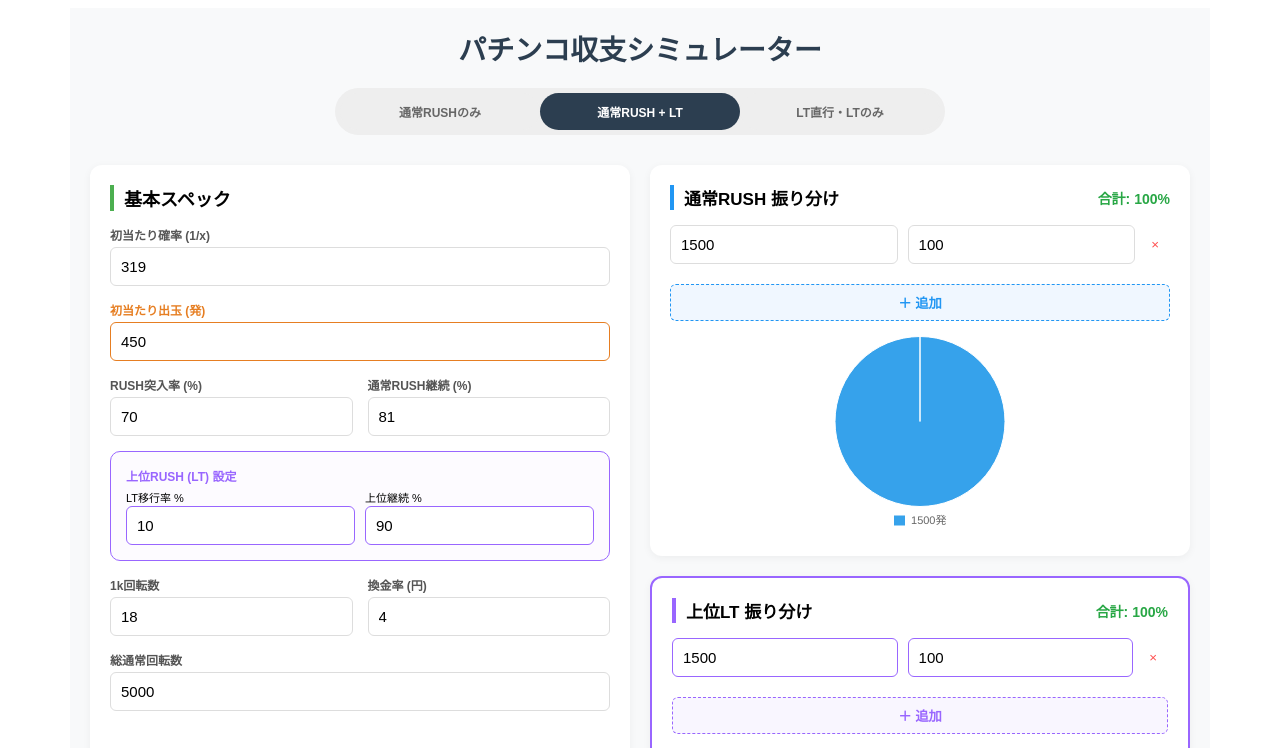
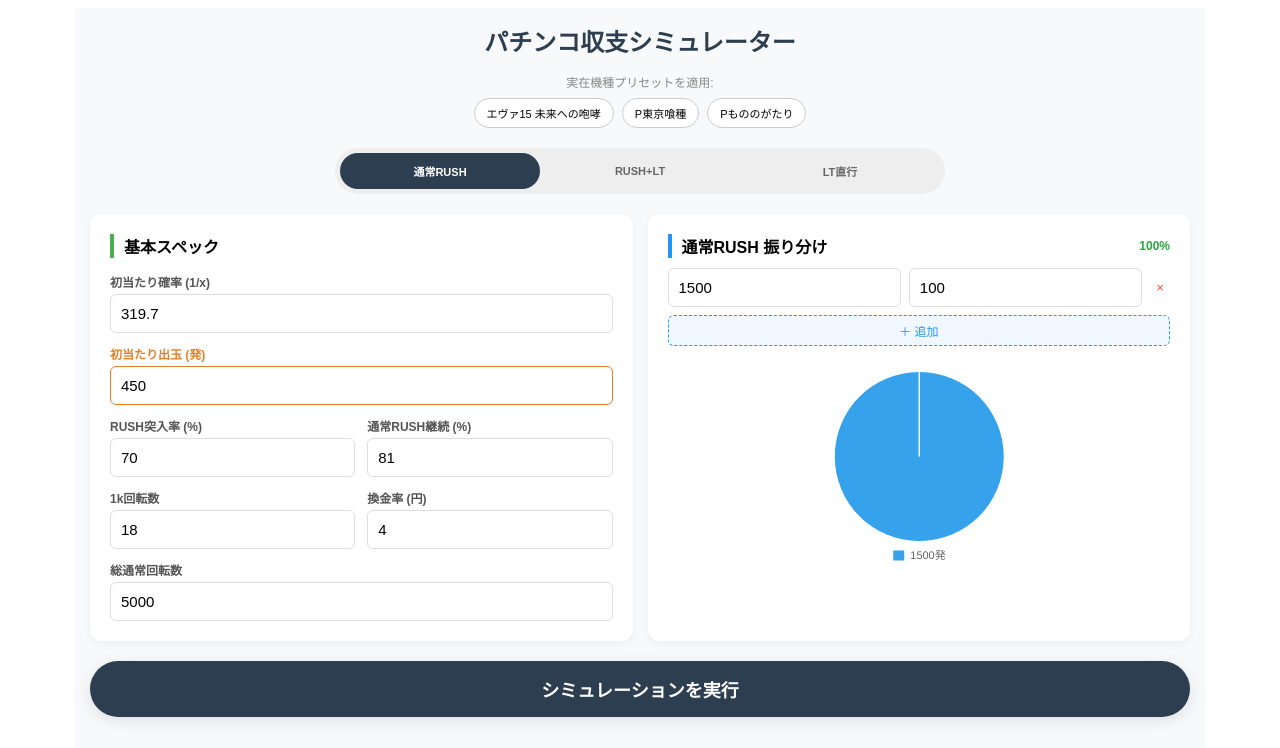
Before and after one commit to 5424076ktbya/web_final_report, a React (Vite) app: page / in a window 1280 px wide. Shown: the top 748 px of the page. Built offline with nearby package versions, Linux system fonts and the light colour scheme.

Commit message:
Add files via upload

```diff
--- a/src/App.jsx
+++ b/src/App.jsx
@@ -3,9 +3,44 @@ import { runSlumpSimulation } from "./simulator";
 import ResultChart from "./ResultChart";
 import PieDist from "./PieDist";
 
+// 1. 機種プリセットデータ
+const PRESETS = {
+  eva15: {
+    name: "エヴァ15 未来への咆哮",
+    hitProb: 319.7, rushRate: 70, continueRate: 81, firstBonus: 450,
+    payouts: [{ balls: 1500, rate: 100 }],
+    mode: 0
+  },
+  tokyoguru: {
+    name: "P東京喰種",
+    hitProb: 399.9,
+    rushRate: 51,
+    firstBonus: 1500,
+    upperPayouts: [
+      { balls: 3000, rate: 97 },
+      { balls: 6000, rate: 3 }
+    ],
+    ltContinueRate: 75,
+    mode: 2
+  },
+  mononogatari: {
+    name: "Pもののがたり",
+    hitProb: 149.9,
+    rushRate: 25.5,
+    firstBonus: 300,
+    upperPayouts: [
+      { balls: 1500, rate: 50 },
+      { balls: 3000, rate: 25 },
+      { balls: 6000, rate: 25 }
+    ],
+    ltContinueRate: 73,
+    mode: 2
+  }
+};
+
 export default function App() {
-  const [mode, setMode] = useState(1);
-  const [hitProb, setHitProb] = useState(319);
+  const [mode, setMode] = useState(0);
+  const [hitProb, setHitProb] = useState(319.7);
   const [rushRate, setRushRate] = useState(70);
   const [continueRate, setContinueRate] = useState(81);
   const [firstBonus, setFirstBonus] = useState(450);
@@ -14,29 +49,47 @@ export default function App() {
   const [exchangeRate, setExchangeRate] = useState(4.0);
   const [ltEntryRate, setLtEntryRate] = useState(10);
   const [ltContinueRate, setLtContinueRate] = useState(90);
-
   const [payouts, setPayouts] = useState([{ balls: 1500, rate: 100 }]);
   const [upperPayouts, setUpperPayouts] = useState([{ balls: 1500, rate: 100 }]);
   const [result, setResult] = useState(null);
 
+  const applyPreset = (key) => {
+    const p = PRESETS[key];
+    if (!p) return;
+    setHitProb(p.hitProb);
+    setRushRate(p.rushRate);
+    setFirstBonus(p.firstBonus);
+    setMode(p.mode);
+    if (p.mode === 2) {
+      setUpperPayouts([...p.upperPayouts]);
+      setLtContinueRate(p.ltContinueRate);
+      setLtEntryRate(100);
+      setContinueRate(0);
+      setPayouts([{ balls: 1500, rate: 100 }]);
+    } else {
+      setPayouts([...p.payouts]);
+      setContinueRate(p.continueRate || 81);
+      if (p.upperPayouts) setUpperPayouts([...p.upperPayouts]);
+      if (p.ltContinueRate) setLtContinueRate(p.ltContinueRate);
+      if (p.ltEntryRate) setLtEntryRate(p.ltEntryRate || 0);
+    }
+  };
+
   const addRow = (setter, list) => setter([...list, { balls: "", rate: "" }]);
   const removeRow = (setter, list, i) => setter(list.filter((_, idx) => idx !== i));
-  const calcTotal = (list) => list.reduce((sum, p) => sum + Number(p.rate), 0);
-
-  const totalRate = calcTotal(payouts);
-  const totalUpperRate = calcTotal(upperPayouts);
+  const calcTotal = (list) => list.reduce((sum, p) => sum + Number(p.rate || 0), 0);
 
   const handleSimulate = () => {
+    const totalRate = calcTotal(payouts);
+    const totalUpperRate = calcTotal(upperPayouts);
     if (mode !== 2 && totalRate !== 100) { alert("通常RUSHの振り分けを100%にしてください"); return; }
     if (mode !== 0 && totalUpperRate !== 100) { alert("上位LTの振り分けを100%にしてください"); return; }
-
     const data = runSlumpSimulation({
       hitProb, rushRate, firstBonus, border, exchangeRate,
       continueRate: mode === 2 ? 0 : continueRate,
       ltEntryRate: mode === 0 ? 0 : (mode === 2 ? 100 : ltEntryRate),
       ltContinueRate: mode === 0 ? 0 : ltContinueRate,
-      payouts,
-      upperPayouts: mode === 0 ? [] : upperPayouts
+      payouts, upperPayouts: mode === 0 ? [] : upperPayouts
     }, totalSpins);
     setResult(data);
   };
@@ -46,24 +99,33 @@ export default function App() {
   const cardStyle = { backgroundColor: "#fff", padding: "20px", borderRadius: "12px", boxShadow: "0 2px 8px rgba(0,0,0,0.05)", height: "100%", boxSizing: "border-box" };
   const getBtnStyle = (active) => ({
     padding: "10px 15px", borderRadius: "20px", border: "none", cursor: "pointer", fontWeight: "bold", transition: "0.3s",
-    background: active ? "#2c3e50" : "#eee", color: active ? "white" : "#666", flex: 1, fontSize: "12px"
+    background: active ? "#2c3e50" : "#eee", color: active ? "white" : "#666", flex: 1, fontSize: "11px"
   });
 
   return (
-    <div style={{ padding: "20px", maxWidth: "1100px", margin: "0 auto", fontFamily: "sans-serif", backgroundColor: "#f8f9fa", minHeight: "100vh" }}>
-      <header style={{ textAlign: "center", marginBottom: "30px" }}>
-        <h1 style={{ margin: 0, color: "#2c3e50", fontSize: "28px" }}>パチンコ収支シミュレーター</h1>
+    <div style={{ padding: "15px", maxWidth: "1100px", margin: "0 auto", fontFamily: "sans-serif", backgroundColor: "#f8f9fa", minHeight: "100vh" }}>
+      <header style={{ textAlign: "center", marginBottom: "20px" }}>
+        <h1 style={{ margin: 0, color: "#2c3e50", fontSize: "24px" }}>パチンコ収支シミュレーター</h1>
+        <div style={{ marginTop: "15px", display: "flex", flexWrap: "wrap", gap: "8px", justifyContent: "center" }}>
+          <span style={{fontSize: "12px", width: "100%", color: "#888"}}>実在機種プリセットを適用:</span>
+          {Object.keys(PRESETS).map(key => (
+            <button key={key} onClick={() => applyPreset(key)} style={{padding: "6px 12px", borderRadius: "15px", border: "1px solid #ccc", background: "#fff", fontSize: "11px", cursor: "pointer"}}>
+              {PRESETS[key].name}
+            </button>
+          ))}
+        </div>
         <div style={{ marginTop: "20px", display: "flex", background: "#eee", padding: "5px", borderRadius: "30px", maxWidth: "600px", margin: "20px auto 0" }}>
-          <button onClick={() => setMode(0)} style={getBtnStyle(mode === 0)}>通常RUSHのみ</button>
-          <button onClick={() => setMode(1)} style={getBtnStyle(mode === 1)}>通常RUSH + LT</button>
-          <button onClick={() => setMode(2)} style={getBtnStyle(mode === 2)}>LT直行・LTのみ</button>
+          <button onClick={() => setMode(0)} style={getBtnStyle(mode === 0)}>通常RUSH</button>
+          <button onClick={() => setMode(1)} style={getBtnStyle(mode === 1)}>RUSH+LT</button>
+          <button onClick={() => setMode(2)} style={getBtnStyle(mode === 2)}>LT直行</button>
         </div>
       </header>
 
-      <div style={{ display: "grid", gridTemplateColumns: "repeat(auto-fit, minmax(360px, 1fr))", gap: "20px", marginBottom: "30px" }}>
+      <div style={{ display: "grid", gridTemplateColumns: "repeat(auto-fit, minmax(min(100%, 350px), 1fr))", gap: "15px", marginBottom: "20px" }}>
+        {/* 左カラム：基本スペック */}
         <div style={cardStyle}>
-          <h3 style={{ marginTop: 0, borderLeft: "4px solid #4CAF50", paddingLeft: "10px", fontSize: "18px", marginBottom: "15px" }}>基本スペック</h3>
-          <div style={{ display: "grid", gridTemplateColumns: "1fr 1fr", gap: "15px" }}>
+          <h3 style={{ marginTop: 0, borderLeft: "4px solid #4CAF50", paddingLeft: "10px", fontSize: "16px", marginBottom: "15px" }}>基本スペック</h3>
+          <div style={{ display: "grid", gridTemplateColumns: "1fr 1fr", gap: "12px" }}>
             <div style={{ gridColumn: "span 2" }}>
               <label style={labelStyle}>初当たり確率 (1/x)</label>
               <input type="number" value={hitProb} onChange={e => setHitProb(e.target.value)} style={inputStyle} />
@@ -77,7 +139,7 @@ export default function App() {
               <div><label style={labelStyle}>通常RUSH継続 (%)</label><input type="number" value={continueRate} onChange={e => setContinueRate(e.target.value)} style={inputStyle} /></div>
             )}
             {mode !== 0 && (
-              <div style={{ gridColumn: "span 2", padding: "15px", backgroundColor: "#fdfbff", border: "1px solid #9966FF", borderRadius: "10px" }}>
+              <div style={{ gridColumn: "span 2", padding: "12px", backgroundColor: "#fdfbff", border: "1px solid #9966FF", borderRadius: "10px" }}>
                 <label style={{ ...labelStyle, color: "#9966FF" }}>上位RUSH (LT) 設定</label>
                 <div style={{ display: "flex", gap: "10px" }}>
                   {mode === 1 && (
@@ -93,75 +155,66 @@ export default function App() {
           </div>
         </div>
 
-        <div style={{ display: "flex", flexDirection: "column", gap: "20px" }}>
+        {/* 右カラム：振り分け設定 */}
+        <div style={{ display: "flex", flexDirection: "column", gap: "15px" }}>
           {mode !== 2 && (
             <div style={cardStyle}>
-              <div style={{ display: "flex", justifyContent: "space-between", alignItems: "center", marginBottom: "15px" }}>
-                <h3 style={{ margin: 0, borderLeft: "4px solid #2196F3", paddingLeft: "10px", fontSize: "17px" }}>通常RUSH 振り分け</h3>
-                <span style={{ fontSize: "14px", fontWeight: "bold", color: totalRate === 100 ? "#28a745" : "#dc3545" }}>合計: {totalRate}%</span>
+              <div style={{ display: "flex", justifyContent: "space-between", alignItems: "center", marginBottom: "10px" }}>
+                <h3 style={{ margin: 0, borderLeft: "4px solid #2196F3", paddingLeft: "10px", fontSize: "16px" }}>通常RUSH 振り分け</h3>
+                <span style={{ fontSize: "12px", fontWeight: "bold", color: calcTotal(payouts) === 100 ? "#28a745" : "#dc3545" }}>{calcTotal(payouts)}%</span>
               </div>
-              <div style={{ maxHeight: "160px", overflowY: "auto", paddingRight: "5px" }}>
+              <div style={{ maxHeight: "140px", overflowY: "auto" }}>
                 {payouts.map((p, i) => (
-                  <div key={i} style={{ display: "flex", gap: "10px", marginBottom: "10px" }}>
-                    <input type="number" value={p.balls} placeholder="玉数" onChange={e => { const n = [...payouts]; n[i].balls = e.target.value; setPayouts(n) }} style={inputStyle} />
+                  <div key={i} style={{ display: "flex", gap: "8px", marginBottom: "8px" }}>
+                    <input type="number" value={p.balls} placeholder="玉" onChange={e => { const n = [...payouts]; n[i].balls = e.target.value; setPayouts(n) }} style={inputStyle} />
                     <input type="number" value={p.rate} placeholder="%" onChange={e => { const n = [...payouts]; n[i].rate = e.target.value; setPayouts(n) }} style={inputStyle} />
-                    <button onClick={() => removeRow(setPayouts, payouts, i)} style={{ border: "none", background: "none", color: "#ff4d4d", cursor: "pointer" }}>×</button>
+                    <button onClick={() => removeRow(setPayouts, payouts, i)} style={{ border: "none", background: "none", color: "#ff4d4d" }}>×</button>
                   </div>
                 ))}
               </div>
-              <button onClick={() => addRow(setPayouts, payouts)} style={{ width: "100%", marginTop: "10px", padding: "8px", border: "1px dashed #2196F3", borderRadius: "6px", background: "#f0f7ff", color: "#2196F3", fontWeight: "bold", cursor: "pointer" }}>＋ 追加</button>
+              <button onClick={() => addRow(setPayouts, payouts)} style={{ width: "100%", padding: "6px", border: "1px dashed #2196F3", borderRadius: "6px", background: "#f0f7ff", color: "#2196F3", fontSize: "12px", cursor: "pointer", marginBottom: "10px" }}>＋ 追加</button>
+              {/* 円グラフコンポーネントを復活 */}
               <PieDist dist={payouts} />
             </div>
           )}
 
           {mode !== 0 && (
             <div style={{ ...cardStyle, border: "2px solid #9966FF" }}>
-              <div style={{ display: "flex", justifyContent: "space-between", alignItems: "center", marginBottom: "15px" }}>
-                <h3 style={{ margin: 0, borderLeft: "4px solid #9966FF", paddingLeft: "10px", fontSize: "17px" }}>上位LT 振り分け</h3>
-                <span style={{ fontSize: "14px", fontWeight: "bold", color: totalUpperRate === 100 ? "#28a745" : "#dc3545" }}>合計: {totalUpperRate}%</span>
+              <div style={{ display: "flex", justifyContent: "space-between", alignItems: "center", marginBottom: "10px" }}>
+                <h3 style={{ margin: 0, borderLeft: "4px solid #9966FF", paddingLeft: "10px", fontSize: "16px" }}>上位LT 振り分け</h3>
+                <span style={{ fontSize: "12px", fontWeight: "bold", color: calcTotal(upperPayouts) === 100 ? "#28a745" : "#dc3545" }}>{calcTotal(upperPayouts)}%</span>
               </div>
-              <div style={{ maxHeight: "160px", overflowY: "auto", paddingRight: "5px" }}>
+              <div style={{ maxHeight: "140px", overflowY: "auto" }}>
                 {upperPayouts.map((p, i) => (
-                  <div key={i} style={{ display: "flex", gap: "10px", marginBottom: "10px" }}>
-                    <input type="number" value={p.balls} placeholder="玉数" onChange={e => { const n = [...upperPayouts]; n[i].balls = e.target.value; setUpperPayouts(n) }} style={{...inputStyle, borderColor: "#9966FF"}} />
+                  <div key={i} style={{ display: "flex", gap: "8px", marginBottom: "8px" }}>
+                    <input type="number" value={p.balls} placeholder="玉" onChange={e => { const n = [...upperPayouts]; n[i].balls = e.target.value; setUpperPayouts(n) }} style={{...inputStyle, borderColor: "#9966FF"}} />
                     <input type="number" value={p.rate} placeholder="%" onChange={e => { const n = [...upperPayouts]; n[i].rate = e.target.value; setUpperPayouts(n) }} style={{...inputStyle, borderColor: "#9966FF"}} />
-                    <button onClick={() => removeRow(setUpperPayouts, upperPayouts, i)} style={{ border: "none", background: "none", color: "#ff4d4d", cursor: "pointer" }}>×</button>
+                    <button onClick={() => removeRow(setUpperPayouts, upperPayouts, i)} style={{ border: "none", background: "none", color: "#ff4d4d" }}>×</button>
                   </div>
                 ))}
               </div>
-              <button onClick={() => addRow(setUpperPayouts, upperPayouts)} style={{ width: "100%", marginTop: "10px", padding: "8px", border: "1px dashed #9966FF", borderRadius: "6px", background: "#f9f6ff", color: "#9966FF", fontWeight: "bold", cursor: "pointer" }}>＋ 追加</button>
+              <button onClick={() => addRow(setUpperPayouts, upperPayouts)} style={{ width: "100%", padding: "6px", border: "1px dashed #9966FF", borderRadius: "6px", background: "#f9f6ff", color: "#9966FF", fontSize: "12px", cursor: "pointer", marginBottom: "10px" }}>＋ 追加</button>
+              {/* 円グラフコンポーネントを復活 */}
               <PieDist dist={upperPayouts} />
             </div>
           )}
         </div>
       </div>
 
-      <button onClick={handleSimulate} style={{ width: "100%", padding: "20px", fontSize: "22px", fontWeight: "bold", borderRadius: "50px", border: "none", backgroundColor: "#2c3e50", color: "white", cursor: "pointer", boxShadow: "0 6px 20px rgba(0,0,0,0.1)", marginBottom: "40px" }}>シミュレーションを実行</button>
+      <button onClick={handleSimulate} style={{ width: "100%", padding: "15px", fontSize: "18px", fontWeight: "bold", borderRadius: "50px", border: "none", backgroundColor: "#2c3e50", color: "white", cursor: "pointer", boxShadow: "0 4px 15px rgba(0,0,0,0.1)", marginBottom: "30px" }}>シミュレーションを実行</button>
 
+      {/* 結果表示 */}
       {result && result.history && (
-        <div style={{ backgroundColor: "#fff", padding: "25px", borderRadius: "16px", boxShadow: "0 15px 35px rgba(0,0,0,0.1)" }}>
-          <h3 style={{ textAlign: "center", marginTop: 0 }}>差玉収支スランプグラフ</h3>
+        <div style={{ backgroundColor: "#fff", padding: "15px", borderRadius: "16px", boxShadow: "0 10px 25px rgba(0,0,0,0.05)" }}>
+          <h3 style={{ textAlign: "center", marginTop: 0, fontSize: "16px" }}>差玉収支スランプグラフ</h3>
           <ResultChart slumpData={result.history} />
-
-          <div style={{ display: "grid", gridTemplateColumns: "repeat(auto-fit, minmax(140px, 1fr))", gap: "10px", marginTop: "30px", borderTop: "1px solid #eee", paddingTop: "20px" }}>
-             <div style={{textAlign:"center", background:"#f8f9fa", padding:"15px", borderRadius:"12px"}}><div style={{fontSize:"11px", color:"#7f8c8d"}}>初当たり</div><div style={{fontSize:"18px", fontWeight:"bold"}}>{result.stats.jackpotCounts}回</div></div>
-             <div style={{textAlign:"center", background:"#f8f9fa", padding:"15px", borderRadius:"12px"}}><div style={{fontSize:"11px", color:"#7f8c8d"}}>最大連チャン</div><div style={{fontSize:"18px", fontWeight:"bold", color:"#e74c3c"}}>{result.stats.maxCombo}連</div></div>
-             <div style={{textAlign:"center", background:"#f8f9fa", padding:"15px", borderRadius:"12px"}}><div style={{fontSize:"11px", color:"#7f8c8d"}}>最大獲得玉</div><div style={{fontSize:"18px", fontWeight:"bold", color:"#f39c12"}}>{result.stats.maxJackpotBalls.toLocaleString()}発</div></div>
-             <div style={{textAlign:"center", background:"#f8f9fa", padding:"15px", borderRadius:"12px"}}><div style={{fontSize:"11px", color:"#7f8c8d"}}>平均連チャン</div><div style={{fontSize:"18px", fontWeight:"bold"}}>{result.stats.avgCombo}連</div></div>
-
-             <div style={{textAlign:"center", background:"#f0f7ff", padding:"15px", borderRadius:"12px", border: "1px solid #3498db"}}>
-               <div style={{fontSize:"11px", color:"#3498db", fontWeight:"bold"}}>理論上の期待値</div>
-               <div style={{fontSize:"18px", fontWeight:"bold", color: result.stats.totalExpectedValue >= 0 ? "#3498db" : "#e74c3c"}}>
-                 {result.stats.totalExpectedValue.toLocaleString()}円
-               </div>
-             </div>
-
-             <div style={{textAlign:"center", background:"#f8f9fa", padding:"15px", borderRadius:"12px"}}>
-               <div style={{fontSize:"11px", color:"#7f8c8d"}}>実収支結果</div>
-               <div style={{fontSize:"18px", fontWeight:"bold", color: result.history[result.history.length-1].y >= 0 ? "#3498db" : "#e74c3c"}}>
-                 {result.history[result.history.length-1].y.toLocaleString()}円
-               </div>
-             </div>
+          <div style={{ display: "grid", gridTemplateColumns: "repeat(auto-fit, minmax(120px, 1fr))", gap: "10px", marginTop: "20px", borderTop: "1px solid #eee", paddingTop: "15px" }}>
+             <div style={{textAlign:"center", background:"#f8f9fa", padding:"10px", borderRadius:"12px"}}><div style={{fontSize:"10px", color:"#7f8c8d"}}>初当たり</div><div style={{fontSize:"16px", fontWeight:"bold"}}>{result.stats.jackpotCounts}回</div></div>
+             <div style={{textAlign:"center", background:"#f8f9fa", padding:"10px", borderRadius:"12px"}}><div style={{fontSize:"10px", color:"#7f8c8d"}}>最大連チャン</div><div style={{fontSize:"16px", fontWeight:"bold", color:"#e74c3c"}}>{result.stats.maxCombo}連</div></div>
+             <div style={{textAlign:"center", background:"#f8f9fa", padding:"10px", borderRadius:"12px"}}><div style={{fontSize:"10px", color:"#7f8c8d"}}>最大獲得玉</div><div style={{fontSize:"16px", fontWeight:"bold", color:"#f39c12"}}>{result.stats.maxJackpotBalls.toLocaleString()}発</div></div>
+             <div style={{textAlign:"center", background:"#f8f9fa", padding:"10px", borderRadius:"12px"}}><div style={{fontSize:"10px", color:"#7f8c8d"}}>平均連チャン</div><div style={{fontSize:"16px", fontWeight:"bold"}}>{result.stats.avgCombo}連</div></div>
+             <div style={{textAlign:"center", background:"#f0f7ff", padding:"10px", borderRadius:"12px", border: "1px solid #3498db"}}><div style={{fontSize:"10px", color:"#3498db", fontWeight:"bold"}}>理論上の期待値</div><div style={{fontSize:"16px", fontWeight:"bold", color: result.stats.totalExpectedValue >= 0 ? "#3498db" : "#e74c3c"}}>{result.stats.totalExpectedValue.toLocaleString()}円</div></div>
+             <div style={{textAlign:"center", background:"#f8f9fa", padding:"10px", borderRadius:"12px"}}><div style={{fontSize:"10px", color:"#7f8c8d"}}>実収支結果</div><div style={{fontSize:"16px", fontWeight:"bold", color: result.history[result.history.length-1].y >= 0 ? "#3498db" : "#e74c3c"}}>{result.history[result.history.length-1].y.toLocaleString()}円</div></div>
           </div>
         </div>
       )}
```
Also changed, not shown: src/simulator.js (+9 -2 lines).
